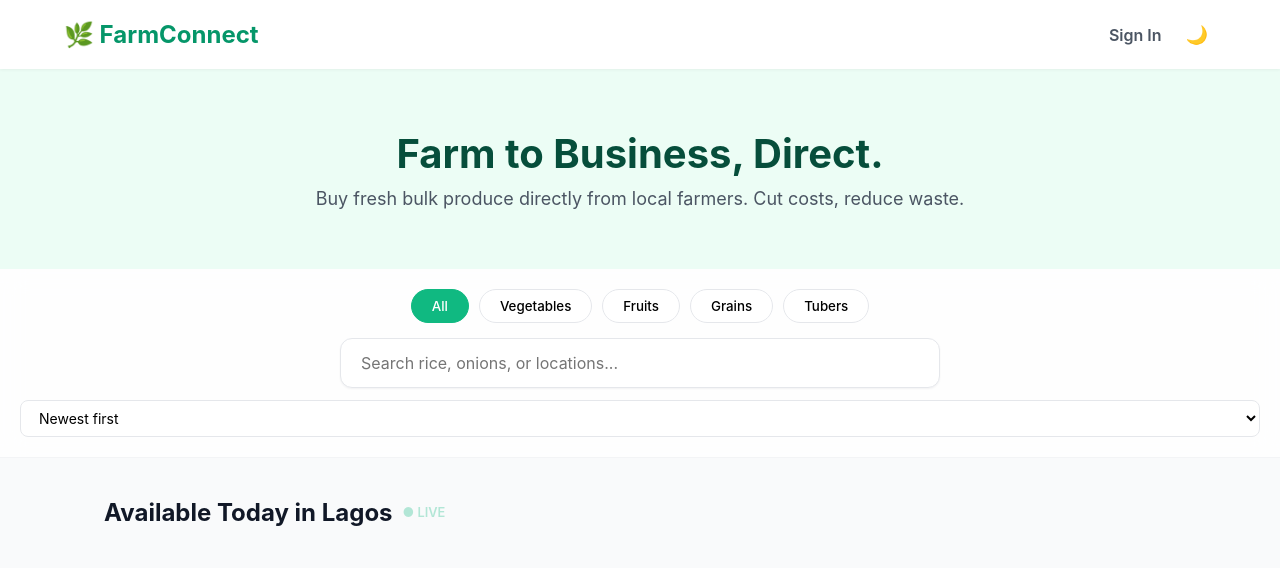
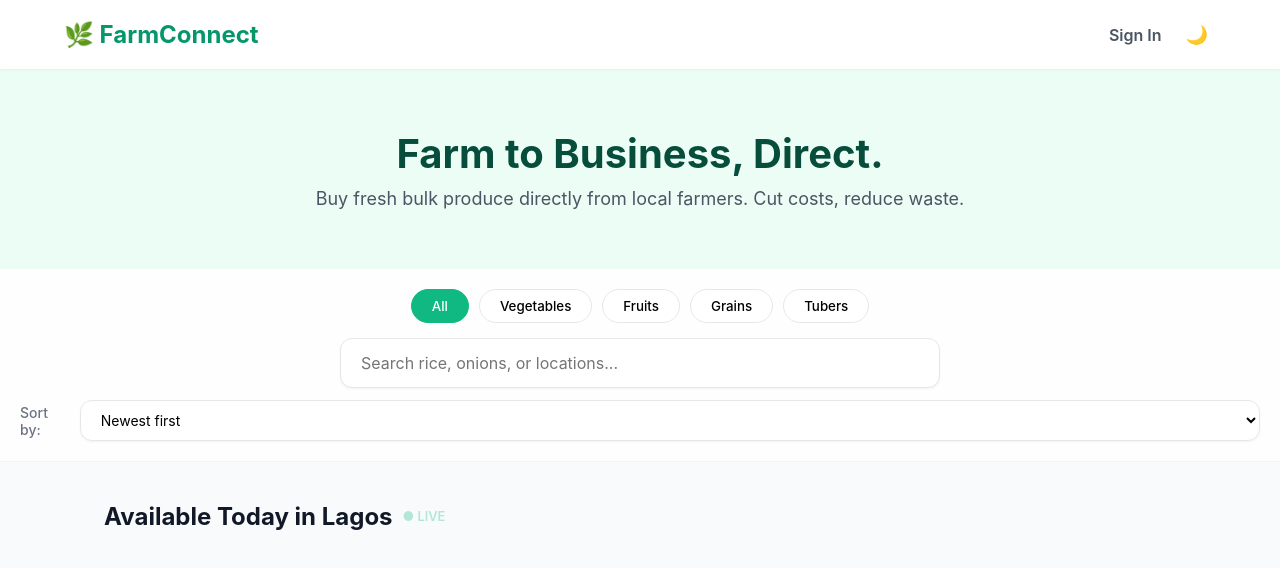
Before and after one commit to Osifowora/farmconnect11, a plain HTML site: page index.html in a window 1280 px wide. Drawn offline with Linux system fonts and the light colour scheme; no server answers.

Commit message:
dropdown refix

```diff
--- a/index.html
+++ b/index.html
@@ -27,6 +27,7 @@
             <input type="text" id="search-bar" placeholder="Search rice, onions, or locations..." class="search-input">
         </div>
         <div class="sort-section">
+    <label for="sort-select" class="sort-label">Sort by:</label>
     <select id="sort-select" class="sort-select">
         <option value="newest">Newest first</option>
         <option value="price-asc">Price: Low to High</option>
--- a/style.css
+++ b/style.css
@@ -703,16 +703,34 @@ input:focus, select:focus {
 .sort-section {
     display: flex;
     justify-content: center;
+    align-items: center;
+    gap: 10px;
     padding: 12px 20px 0;
 }
 
+.sort-label {
+    display: inline;
+    margin-bottom: 0;
+    font-size: 14px;
+    font-weight: 500;
+    color: #6b7280;
+}
+
 .sort-select {
-    padding: 8px 14px;
+    padding: 10px 16px;
     border: 1px solid #e5e7eb;
-    border-radius: 8px;
+    border-radius: 12px;
     background: white;
     font-size: 14px;
     cursor: pointer;
+    min-width: 220px;
+    box-shadow: 0 1px 2px rgba(0,0,0,0.05);
+    transition: border-color 0.2s;
+}
+
+.sort-select:focus {
+    border-color: #10b981;
+    outline: none;
 }
 
 /* ===== Dark Mode ===== */
@@ -780,3 +798,4 @@ input:focus, select:focus {
 [data-theme="dark"] .rating-display { color: #94a3b8; }
 [data-theme="dark"] .review-form { border-top-color: #334155; }
 [data-theme="dark"] .review-locked { background: rgba(16, 185, 129, 0.1); color: #6ee7b7; }
+[data-theme="dark"] .sort-label { color: #94a3b8; }
```
Lines whose indentation alone changed are shown as unchanged.
